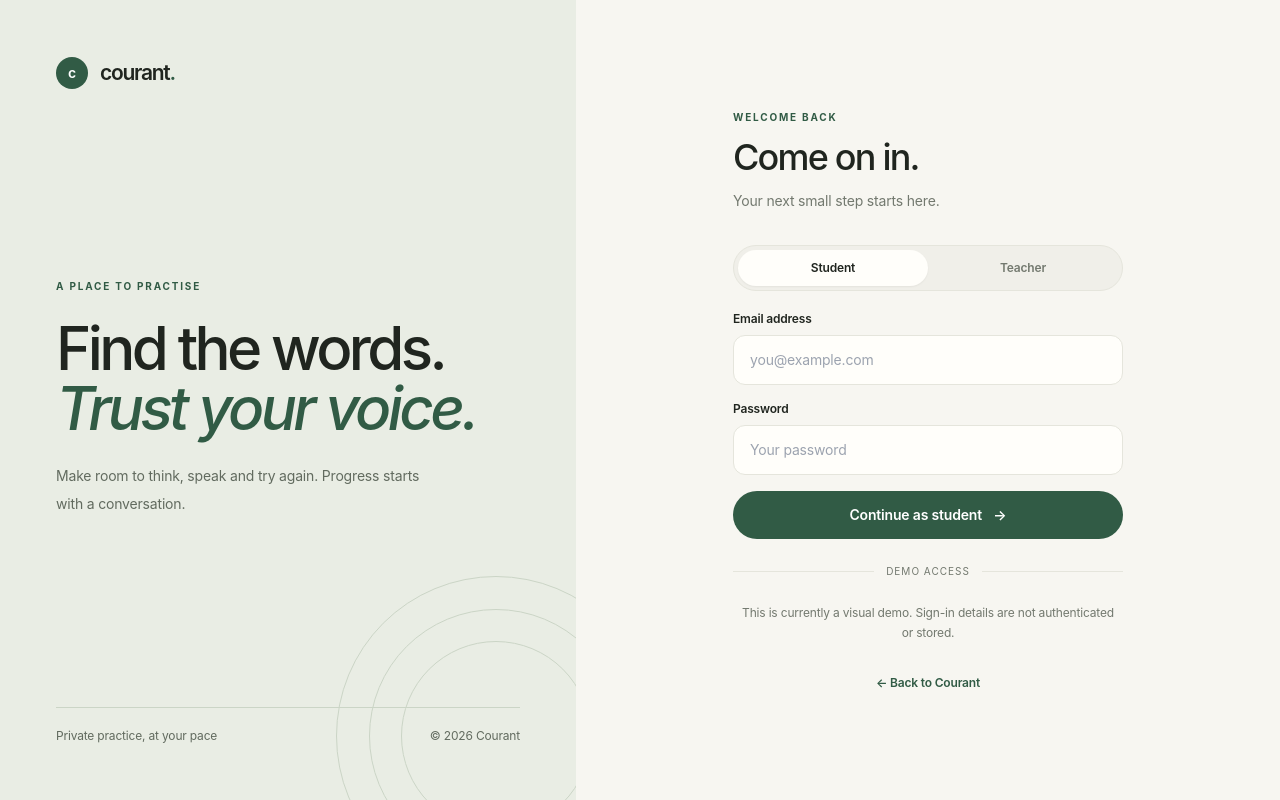
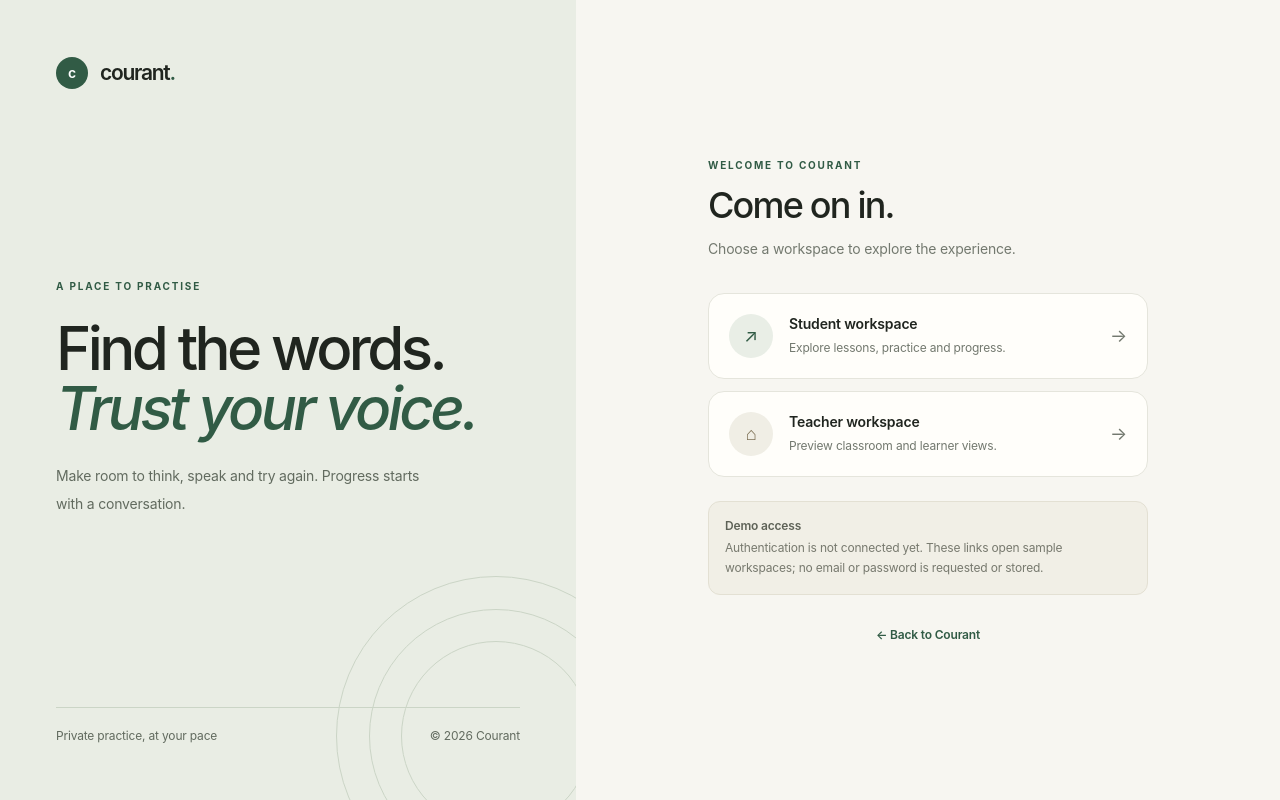
Before and after one commit to manansulya01/Courant, a Next.js app: page /login in a window 1280 px wide. Built offline with nearby package versions, Linux system fonts and the light colour scheme.

Commit message:
Make demo access explicit and stop collecting unused credentials

```diff
--- a/app/login/page.tsx
+++ b/app/login/page.tsx
@@ -1,29 +1,49 @@
-"use client";
-import {useState} from "react";
 import Link from "next/link";
-import {useRouter} from "next/navigation";
-export default function Login(){
- const [role,setRole]=useState("Student");
- const router=useRouter();
- return <main className="grid min-h-screen bg-[var(--paper)] lg:grid-cols-[.9fr_1.1fr]">
-  <section className="relative hidden flex-col justify-between overflow-hidden bg-[#e9ede4] p-10 sm:p-14 lg:flex">
-   <Link href="/" className="flex items-center gap-3"><span className="grid h-8 w-8 place-items-center rounded-full bg-[var(--accent)] text-sm font-semibold text-white">c</span><span className="text-[21px] font-semibold tracking-[-.06em]">courant<span className="text-[var(--accent)]">.</span></span></Link>
-   <div className="relative z-10"><p className="text-[10px] font-bold uppercase tracking-[.18em] text-[var(--accent)]">A place to practise</p><h1 className="mt-6 text-5xl font-medium leading-[1.06] tracking-[-.06em] xl:text-6xl">Find the words.<br/><span className="italic text-[var(--accent)]">Trust your voice.</span></h1><p className="mt-6 max-w-sm text-sm leading-7 text-[#626b5f]">Make room to think, speak and try again. Progress starts with a conversation.</p></div>
-   <div className="flex items-center justify-between border-t border-[#cbd5c6] pt-5 text-xs text-[#626b5f]"><span>Private practice, at your pace</span><span>© {new Date().getFullYear()} Courant</span></div>
-   <div aria-hidden="true" className="absolute -bottom-24 -right-20 h-80 w-80 rounded-full border border-[#cbd5c6]"><div className="absolute inset-8 rounded-full border border-[#cbd5c6]"/><div className="absolute inset-16 rounded-full border border-[#cbd5c6]"/></div>
-  </section>
-  <section className="flex items-center justify-center px-5 py-12 sm:px-10"><div className="w-full max-w-[390px]">
-   <Link href="/" className="mb-12 flex w-fit items-center gap-3 lg:hidden"><span className="grid h-8 w-8 place-items-center rounded-full bg-[var(--accent)] text-sm font-semibold text-white">c</span><span className="text-[21px] font-semibold tracking-[-.06em]">courant<span className="text-[var(--accent)]">.</span></span></Link>
-   <p className="text-[10px] font-bold uppercase tracking-[.18em] text-[var(--accent)]">Welcome back</p><h2 className="mt-3 text-3xl font-medium tracking-[-.05em] sm:text-4xl">Come on in.</h2><p className="mt-3 text-sm leading-6 text-[var(--muted)]">Your next small step starts here.</p>
-   <div className="mt-8 grid grid-cols-2 rounded-full border border-[var(--line)] bg-[#f0efe9] p-1">{["Student","Teacher"].map(x=><button type="button" key={x} onClick={()=>setRole(x)} aria-pressed={role===x} className={`rounded-full py-2.5 text-xs font-semibold transition ${role===x?"bg-[var(--surface)] text-[var(--ink)] shadow-sm":"text-[var(--muted)]"}`}>{x}</button>)}</div>
-   <form className="mt-5 space-y-4" onSubmit={e=>{e.preventDefault();router.push(role==="Teacher"?"/teacher":"/dashboard");}}>
-    <label className="block"><span className="mb-2 block text-xs font-semibold">Email address</span><input type="email" required autoComplete="email" placeholder="you@example.com" className="w-full rounded-xl border border-[var(--line)] bg-[var(--surface)] px-4 py-3.5 text-sm outline-none transition focus:border-[var(--accent)]"/></label>
-    <label className="block"><span className="mb-2 block text-xs font-semibold">Password</span><input type="password" required autoComplete="current-password" placeholder="Your password" className="w-full rounded-xl border border-[var(--line)] bg-[var(--surface)] px-4 py-3.5 text-sm outline-none transition focus:border-[var(--accent)]"/></label>
-    <button type="submit" className="mt-2 w-full rounded-full bg-[var(--accent)] py-3.5 text-sm font-semibold text-white transition hover:bg-[#244735]">Continue as {role.toLowerCase()} <span className="ml-2">→</span></button>
-   </form>
-   <div className="my-6 flex items-center gap-3 text-[10px] uppercase tracking-widest text-[var(--muted)]"><span className="h-px flex-1 bg-[var(--line)]"/>Demo access<span className="h-px flex-1 bg-[var(--line)]"/></div>
-   <p className="text-center text-xs leading-5 text-[var(--muted)]">This is currently a visual demo. Sign-in details are not authenticated or stored.</p>
-   <Link href="/" className="mt-8 block text-center text-xs font-semibold text-[var(--accent)]">← Back to Courant</Link>
-  </div></section>
- </main>;
+
+export default function Login() {
+  return (
+    <main className="grid min-h-screen bg-[var(--paper)] lg:grid-cols-[.9fr_1.1fr]">
+      <section className="relative hidden flex-col justify-between overflow-hidden bg-[#e9ede4] p-10 sm:p-14 lg:flex">
+        <Link href="/" aria-label="Courant home" className="flex items-center gap-3">
+          <span className="grid h-8 w-8 place-items-center rounded-full bg-[var(--accent)] text-sm font-semibold text-white">c</span>
+          <span className="text-[21px] font-semibold tracking-[-.06em]">courant<span className="text-[var(--accent)]">.</span></span>
+        </Link>
+        <div className="relative z-10">
+          <p className="text-[10px] font-bold uppercase tracking-[.18em] text-[var(--accent)]">A place to practise</p>
+          <h1 className="mt-6 text-5xl font-medium leading-[1.06] tracking-[-.06em] xl:text-6xl">Find the words.<br/><span className="italic text-[var(--accent)]">Trust your voice.</span></h1>
+          <p className="mt-6 max-w-sm text-sm leading-7 text-[#626b5f]">Make room to think, speak and try again. Progress starts with a conversation.</p>
+        </div>
+        <div className="flex items-center justify-between border-t border-[#cbd5c6] pt-5 text-xs text-[#626b5f]"><span>Private practice, at your pace</span><span>© {new Date().getFullYear()} Courant</span></div>
+        <div aria-hidden="true" className="absolute -bottom-24 -right-20 h-80 w-80 rounded-full border border-[#cbd5c6]"><div className="absolute inset-8 rounded-full border border-[#cbd5c6]"/><div className="absolute inset-16 rounded-full border border-[#cbd5c6]"/></div>
+      </section>
+
+      <section className="flex items-center justify-center px-5 py-12 sm:px-10">
+        <div className="w-full max-w-[440px]">
+          <Link href="/" aria-label="Courant home" className="mb-12 flex w-fit items-center gap-3 lg:hidden"><span className="grid h-8 w-8 place-items-center rounded-full bg-[var(--accent)] text-sm font-semibold text-white">c</span><span className="text-[21px] font-semibold tracking-[-.06em]">courant<span className="text-[var(--accent)]">.</span></span></Link>
+          <p className="text-[10px] font-bold uppercase tracking-[.18em] text-[var(--accent)]">Welcome to Courant</p>
+          <h2 className="mt-3 text-3xl font-medium tracking-[-.05em] sm:text-4xl">Come on in.</h2>
+          <p className="mt-3 text-sm leading-6 text-[var(--muted)]">Choose a workspace to explore the experience.</p>
+
+          <div className="mt-8 space-y-3">
+            <Link href="/dashboard" className="group flex items-center gap-4 rounded-2xl border border-[var(--line)] bg-[var(--surface)] p-5 transition hover:-translate-y-px hover:border-[#cbd4c7] hover:shadow-[0_12px_30px_rgba(38,48,37,.05)]">
+              <span className="grid h-11 w-11 shrink-0 place-items-center rounded-full bg-[var(--accent-soft)] text-lg text-[var(--accent)]">↗</span>
+              <span className="min-w-0 flex-1"><span className="block text-sm font-semibold">Student workspace</span><span className="mt-1 block text-xs leading-5 text-[var(--muted)]">Explore lessons, practice and progress.</span></span>
+              <span className="text-lg text-[var(--muted)] transition-transform group-hover:translate-x-1">→</span>
+            </Link>
+            <Link href="/teacher" className="group flex items-center gap-4 rounded-2xl border border-[var(--line)] bg-[var(--surface)] p-5 transition hover:-translate-y-px hover:border-[#cbd4c7] hover:shadow-[0_12px_30px_rgba(38,48,37,.05)]">
+              <span className="grid h-11 w-11 shrink-0 place-items-center rounded-full bg-[#f0eee5] text-lg text-[#786b4f]">⌂</span>
+              <span className="min-w-0 flex-1"><span className="block text-sm font-semibold">Teacher workspace</span><span className="mt-1 block text-xs leading-5 text-[var(--muted)]">Preview classroom and learner views.</span></span>
+              <span className="text-lg text-[var(--muted)] transition-transform group-hover:translate-x-1">→</span>
+            </Link>
+          </div>
+
+          <div className="mt-6 rounded-xl border border-[#e3e0d3] bg-[#f1efe6] p-4">
+            <p className="text-xs font-semibold text-[#5e6257]">Demo access</p>
+            <p className="mt-1 text-xs leading-5 text-[#77796e]">Authentication is not connected yet. These links open sample workspaces; no email or password is requested or stored.</p>
+          </div>
+          <Link href="/" className="mt-8 block text-center text-xs font-semibold text-[var(--accent)]">← Back to Courant</Link>
+        </div>
+      </section>
+    </main>
+  );
 }
```
